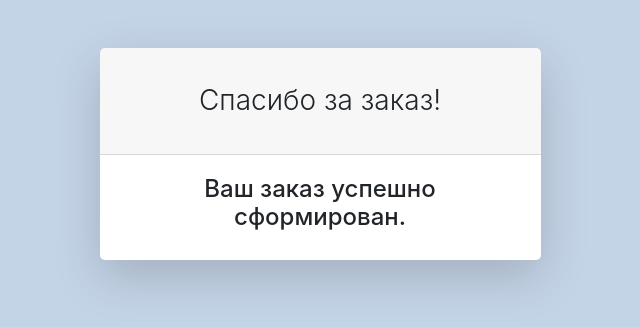
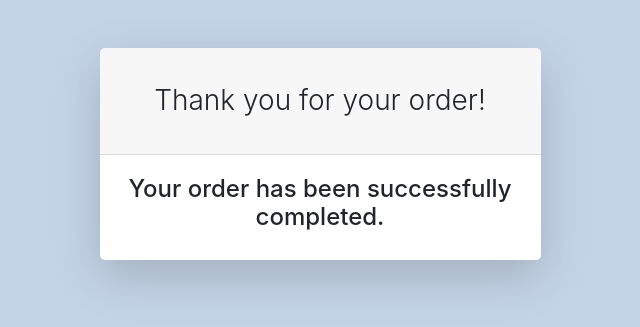
Before and after one commit to KanVull/Clothes-Store, a Django app: template store/orders/templates/orders/success.html in a window 1280 px wide. Shown: the top 327 px of the page, without its empty margins (320-960 px from the left). Run offline with Django 4.2, Linux system fonts and the light colour scheme; the template is opened without the code that fills it, so the values that code supplies are empty; parts of the project's set-up code (start-up, migrations or seed data) failed here and were passed over; some libraries are stand-ins or nearby versions.

Commit message:
Make order link worked and success order template

```diff
--- a/store/orders/templates/orders/success.html
+++ b/store/orders/templates/orders/success.html
@@ -7,11 +7,11 @@
                 <div class="col-lg-5">
                     <div class="card shadow-lg border-0 rounded-lg mt-5">
                         <div class="card-header">
-                            <h3 class="text-center font-weight-light my-4">Спасибо за заказ!</h3>
+                            <h3 class="text-center font-weight-light my-4">Thank you for your order!</h3>
                         </div>
                         <div class="card-body text-center">
                             <h4>
-                                Ваш заказ успешно сформирован.
+                                Your order has been successfully completed.
                             </h4>
                         </div>
                     </div>
--- a/store/products/templates/products/carts.html
+++ b/store/products/templates/products/carts.html
@@ -32,7 +32,7 @@
             <h4 class="float-right">{{ carts.total_sum }} rub.</h4>
         </div>
     </div>
-    <a class="btn btn-success btn-lg float-right" href="../orders/order-create.html">
+    <a class="btn btn-success btn-lg float-right" href="{% url 'orders:order_create' %}">
         Place order
     </a>
 {% else %}
```
